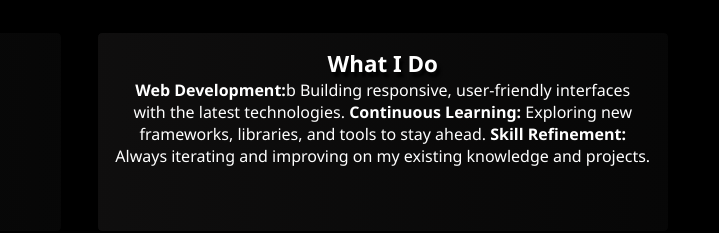
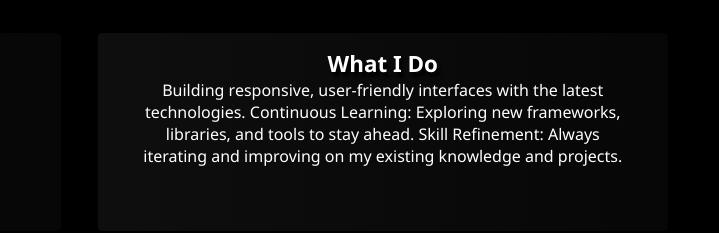
Before and after one commit to Kamogelo-7/Final-portfolio, a plain HTML site: page index.html in a window 1280 px wide. Shown: the part 847-1080 px from the top of the page, 561-1280 px from the left. Drawn offline with Linux system fonts and the light colour scheme.

Commit message:
Update index.html

```diff
--- a/index.html
+++ b/index.html
@@ -105,9 +105,9 @@
           <div class="card-item">
             <h3>What i do</h3>
             <p>
-              <b>Web Development:</b>b Building responsive, user-friendly interfaces with the latest technologies.
-              <b>Continuous Learning:</b> Exploring new frameworks, libraries, and tools to stay ahead.
-              <b>Skill Refinement:</b> Always iterating and improving on my existing knowledge and projects.
+              Building responsive, user-friendly interfaces with the latest technologies.
+              Continuous Learning: Exploring new frameworks, libraries, and tools to stay ahead.
+              Skill Refinement: Always iterating and improving on my existing knowledge and projects.
             </p>
           </div>
         </div>
```
